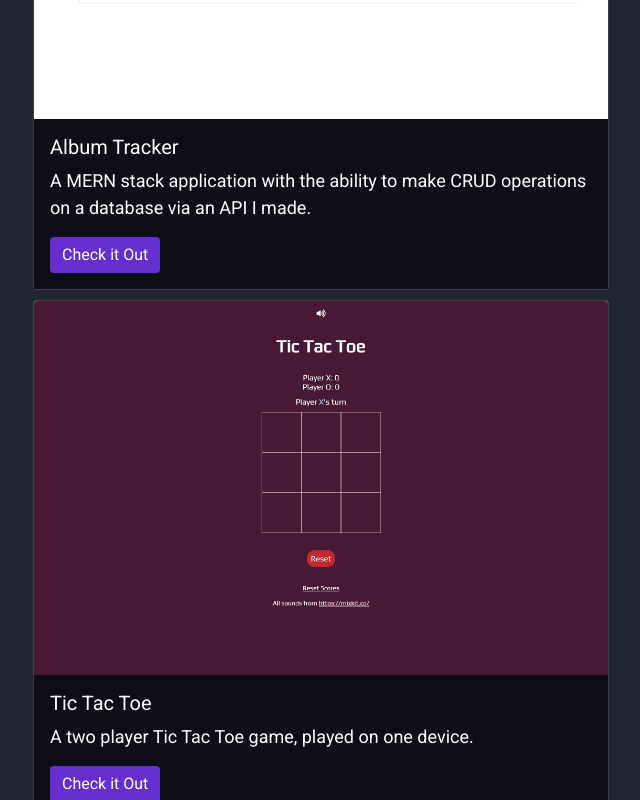
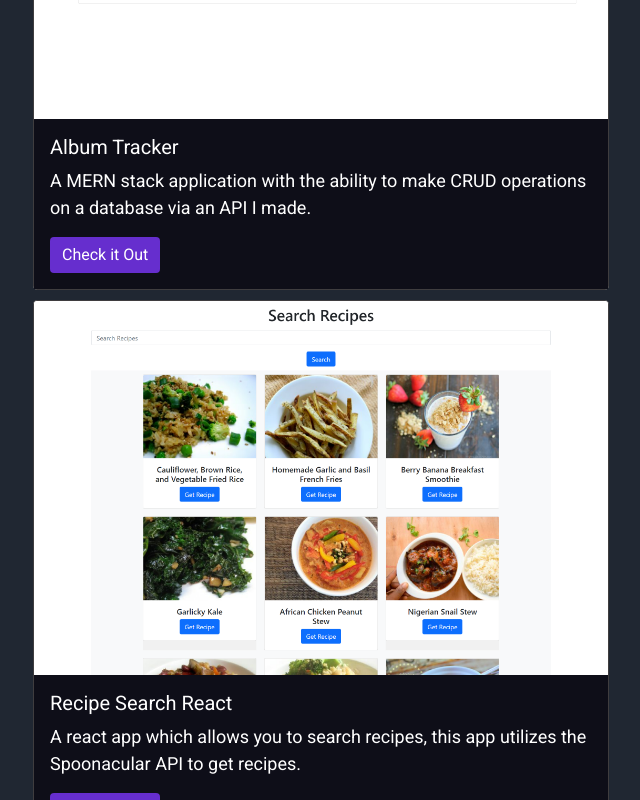
Before and after one commit to MarsVolta4366/portfolio-pro, a React (Create React App) app: page / in a window 1280 px wide. Shown: the part 2000-2800 px from the top of the page, without its empty margins (319-959 px from the left). Built offline with nearby package versions, Linux system fonts and the light colour scheme.

Commit message:
Added recipe search project to projects section

```diff
--- a/src/Components/Projects/Projects.js
+++ b/src/Components/Projects/Projects.js
@@ -20,6 +20,20 @@ export default function Projects() {
                                         A MERN stack application with the ability to make CRUD operations on a database via an API I made.
                                     </Card.Text>
                                     <Button className="myButton" href="https://albumtracker.netlify.app/" target="_blank">Check it Out</Button>
+                                </Card.Body>
+                            </Card>
+                        </Col>
+                    </Row>
+                    <Row>
+                        <Col>
+                            <Card className="myCard">
+                                <Card.Img variant="top" src="../../../RecipeSearchReactImage.png" />
+                                <Card.Body className="myBackground">
+                                    <Card.Title>Recipe Search React</Card.Title>
+                                    <Card.Text>
+                                        A react app which allows you to search recipes, this app utilizes the Spoonacular API to get recipes.
+                                    </Card.Text>
+                                    <Button className="myButton" href="https://recipe-search-react.herokuapp.com/" target="_blank">Check it Out</Button>
                                 </Card.Body>
                             </Card>
                         </Col>
```
Also changed, not shown: public/RecipeSearchReactImage.png (added).
